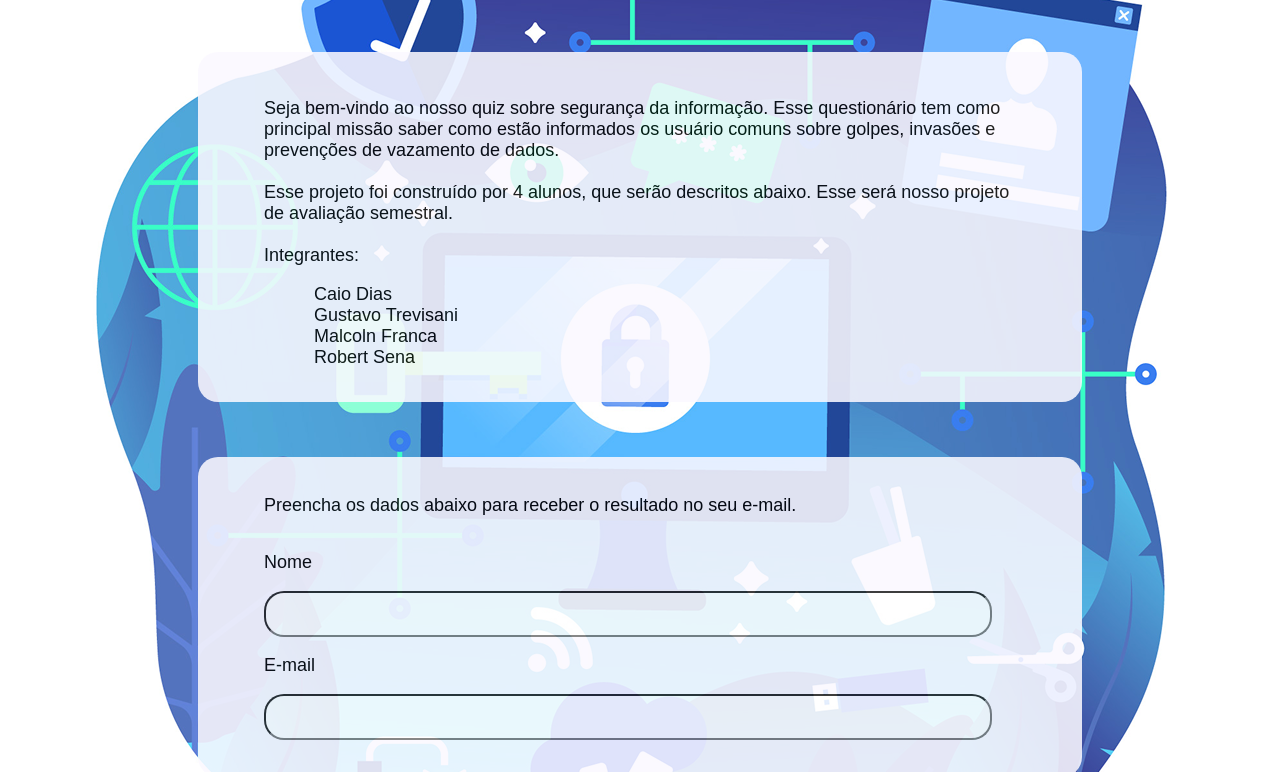
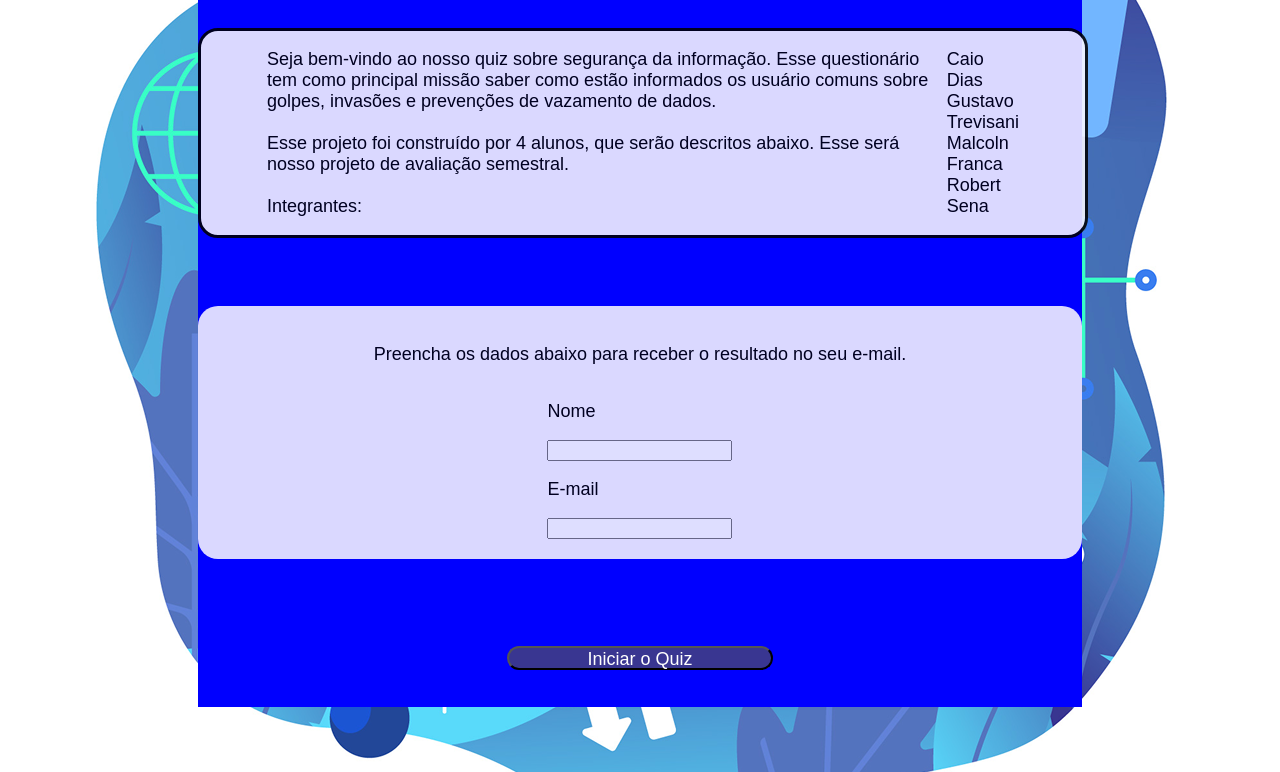
Before and after one commit to Robert-025/Projetos_UniDrummond, a plain HTML site: page PEX/Index.html in a window 1280 px wide. Shown: the part 381-1153 px from the top of the page. Drawn offline with Linux system fonts and the light colour scheme.

Commit message:
alterações nas telas

```diff
--- a/PEX/Index.html
+++ b/PEX/Index.html
@@ -22,7 +22,6 @@
         </div>
     </header>
     <main>
-        <div class="content-informacoes">
         <div class="informacoes">
             <div class="titulo">
                 <p>Início</p>
@@ -32,16 +31,10 @@
                     <p>
                         Seja bem-vindo ao nosso quiz sobre segurança da informação. Esse questionário tem como principal missão saber como estão informados os usuário comuns sobre golpes, invasões e prevenções de vazamento de dados.<br/><br/>Esse projeto foi construído por 4 alunos, que serão descritos abaixo. Esse será nosso projeto de avaliação semestral.<br/><br/>Integrantes:
                     </p>
-                        <!-- <div class="integrantes"> -->
-                            <ul>Caio Dias</ul>
-                            <ul>Gustavo Trevisani</ul>
-                            <ul>Malcoln Franca</ul>
-                            <ul>Robert Sena</ul>
-                        <!-- </div> -->
+                    <p>Caio Dias<br/>Gustavo Trevisani<br/>Malcoln Franca<br/>Robert Sena</p>
                 </div>
             </div>
             <div class="dados">
-                    <div class="content-dados">
                 <p>Preencha os dados abaixo para receber o resultado no seu e-mail.</p>
                 <div class="dados-user">
                     <p>Nome</p>
@@ -52,10 +45,8 @@
                     <input type="text">
                 </div>
             </div>
-                </div>
             <div class="btn">
                 <button type="submit">Iniciar o Quiz</button>
-                </div>
             </div>
         </div>
     </main>
--- a/PEX/assets/css/home.css
+++ b/PEX/assets/css/home.css
@@ -7,14 +7,14 @@ body{
 
 main{
     width: 100%;
-    height: 1288px;
+    height: 1100px;
     background-image: url("../img/home2.png");
     background-size: 1124px;
     background-repeat: no-repeat;
     background-position: center;
     display: flex;
     justify-content: center;
-    align-items: center;
+    /* align-items: center; */
 }
 
 header{
@@ -102,31 +102,32 @@ footer{
 }
 
 .content-informacoes{
-    display: flex;
-    justify-content: space-around;
-    align-items: center;
+    display: grid;
+    /* justify-content: space-around;
+    align-items: center; */
     height: 100%;
     width: 70%;
-    /* background-color: aqua; */
+    background-color: aqua;
 }
 
 .informacoes{
     display: grid;
-    justify-content: center;
-    align-items: center;
+    align-content: space-around;
     height: 80%;
-    width: 100%;
-    /* background-color: bl ue; */
+    width: 70%;
+    background-color: blue;
+    padding-top: 80px;
 }
 
 .titulo{
     background-color: #FBF9FF;
     opacity: 87%;
     width: 100%;
-    height: 71x;
+    height: auto;
+    display: grid;
     border-radius: 20px;
-    display: flex;
-    align-items: center;
+    border-style: solid;
+    border-color: #000;
 }
 
 .titulo p{
@@ -134,43 +135,41 @@ footer{
     padding-left: 60px;
 }
 
-.content-dados{
-    display: grid;
-    height: 80%;
-    width: 85%;
-    /* background-color: aqua; */
-    align-self: center;
-    justify-items: flex-start;
-    font-size: 18px;
-    padding-bottom: 15px;
-}
-
 .introducao{
     background-color: #FBF9FF;
     opacity: 87%;
     width: 100%;
-    height: 350px;
+    height: auto;
     border-radius: 20px;
     display: flex;
-    justify-content: space-around;
+    justify-content: center;
+    border-style: solid;
+    border-color: #000;
+
 }
 
-.content-dados ul{
-    margin: 0px;
-    padding-left: 50px;
+.content-dados{
+    display: flex;
+    height: auto;
+    width: 85%;
+    font-size: 18px;
+}
+
+.content-dados p{
+
 }
 
 .dados{
     background-color: #FBF9FF;
     opacity: 87%;
     width: 100%;
-    height: 320px;
+    height: auto;
     border-radius: 20px;
     display: grid;
     justify-items: center;
     align-content: space-between;
+    padding: 20px 0px 20px 0px;
     font-size: 18px;
-    margin: 0;
 }
 
 .content-dados input{
--- a/PEX/assets/css/sobre.css
+++ b/PEX/assets/css/sobre.css
@@ -7,14 +7,14 @@ body{
 
 main{
     width: 100%;
-    height: 1288px;
+    height: 1100px;
     background-image: url("../img/sobre.jpg");
     background-size: 1124px;
     background-repeat: no-repeat;
     background-position: center;
     display: flex;
     justify-content: center;
-    align-items: center;
+    /* align-items: center; */
 }
 
 header{
@@ -102,20 +102,21 @@ footer{
 }
 
 .content-informacoes{
-    display: flex;
-    justify-content: space-around;
-    align-items: center;
+    display: grid;
+    /* justify-content: space-around;
+    align-items: center; */
     height: 100%;
     width: 70%;
-    /* background-color: aqua; */
+    background-color: aqua;
 }
 
 .informacoes{
     display: grid;
+    align-content: space-around;
     height: 80%;
     width: 100%;
-    /* background-color: blue; */
-    align-content: space-around;
+    background-color: blue;
+    padding-top: 80px;
 }
 
 .titulo{
@@ -124,8 +125,8 @@ footer{
     width: 100%;
     height: auto;
     border-radius: 20px;
-    display: flex;
-    align-items: center;
+    display: grid;
+
 }
 
 .titulo p{
```
Lines whose indentation alone changed are shown as unchanged.
